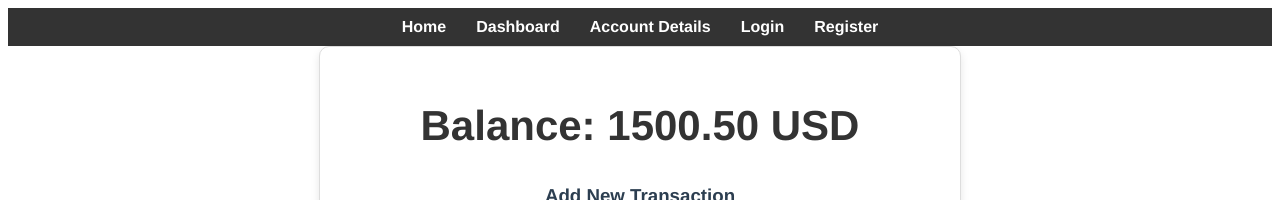
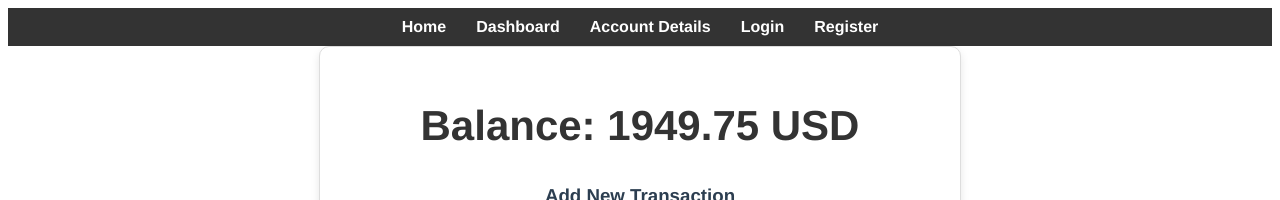
Before and after one commit to ntodorsingi/personal-finance-frontend, a Vue app: page / in a window 1280 px wide. Shown: the top 200 px of the page. Built offline with nearby package versions, Linux system fonts and the light colour scheme.

Commit message:
update1.2

```diff
--- a/src/views/Home.vue
+++ b/src/views/Home.vue
@@ -36,7 +36,7 @@
 </template>
 
 <script lang="ts">
-import { defineComponent, ref } from 'vue';
+import { defineComponent, ref, computed } from 'vue';
 import { findUserByUsername, addTransaction, mockDatabase } from '../utils/mockDataBase';
 
 export default defineComponent({
@@ -45,7 +45,7 @@ export default defineComponent({
     const username = 'john_doe'; // Replace with actual logged-in user's username
     const user = findUserByUsername(username);
 
-    const balance = ref(user ? user.balance : 0);
+    const transactions = ref(user ? mockDatabase.transactions.filter(tx => tx.user_id === user.id) : []);
 
     const newTransaction = ref({
       amount: 0,
@@ -58,6 +58,12 @@ export default defineComponent({
       amount: '',
       type: '',
       category: ''
+    });
+
+    const balance = computed(() => {
+      return transactions.value.reduce((sum, tx) => {
+        return tx.type === 'income' ? sum + tx.amount : sum - tx.amount;
+      }, 0);
     });
 
     const handleAddTransaction = () => {
@@ -79,7 +85,7 @@ export default defineComponent({
 
       if (Object.values(errors.value).every(error => !error)) {
         if (user) {
-          addTransaction(user.id, {
+          const transaction = {
             amount: newTransaction.value.amount,
             type: newTransaction.value.type,
             category: newTransaction.value.category,
@@ -88,7 +94,10 @@ export default defineComponent({
             date: new Date(),
             created_at: new Date(),
             user_id: user.id,
-          });
+          };
+
+          addTransaction(user.id, transaction);
+          transactions.value.push(transaction); // Update local transactions
 
           // Reset the form
           newTransaction.value = {
@@ -97,9 +106,6 @@ export default defineComponent({
             category: '',
             description: ''
           };
-
-          // Update the balance
-          balance.value = user.balance;
 
           alert('Transaction added successfully!');
         }
```
Also changed, not shown: src/components/AccountSummary.vue (deleted, +0 -13 lines), src/components/Charts.vue (deleted, +0 -13 lines), src/components/Pagination.vue (deleted, +0 -13 lines), src/components/TransactionForm.vue (deleted, +0 -13 lines).
